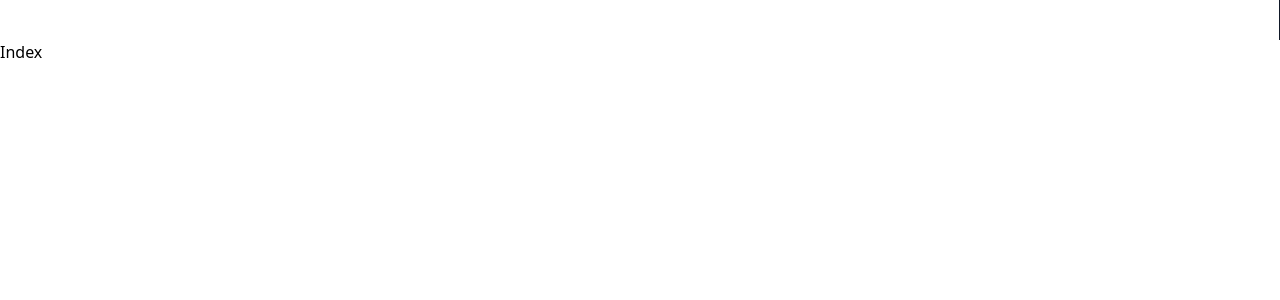
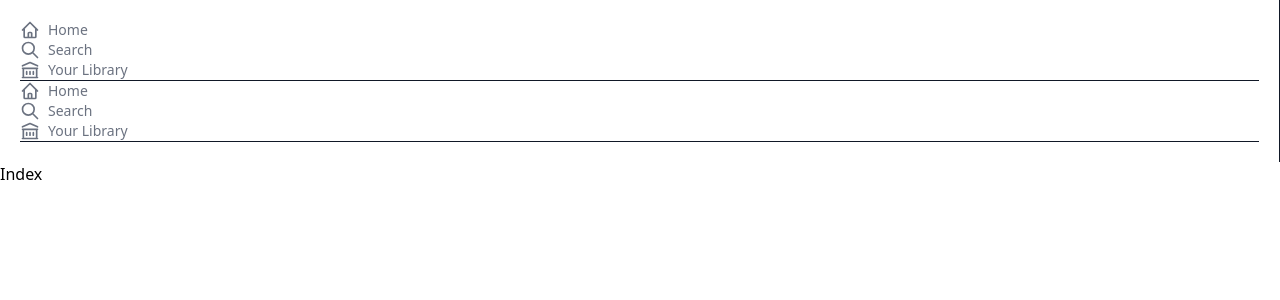
Before and after one commit to jensengbg-michele-carmagnani/spotify, a Next.js app: page / in a window 1280 px wide. Shown: the top 300 px of the page. Built offline with nearby package versions, Linux system fonts and the light colour scheme.

Commit message:
working on sidebar

```diff
--- a/components/Sidebar.js
+++ b/components/Sidebar.js
@@ -9,7 +9,32 @@
   return (
     <div className="text-gray-500 p-5 text-sm border-r border-gray-900">
       <div>
-
+      <button className="flex items-center space-x-2 hover:text-white">
+          <HomeIcon className="h-5 w-5" />
+          <p>Home</p>
+        </button>
+        <button className="flex items-center space-x-2 hover:text-white">
+          <SearchIcon className="h-5 w-5" />
+          <p>Search</p>
+        </button>
+        <button className="flex items-center space-x-2 hover:text-white">
+          <LibraryIcon className="h-5 w-5" />
+          <p>Your Library</p>
+        </button>
+        <hr className="border-t--[0.1px] border-gray-900"/>
+        <button className="flex items-center space-x-2 hover:text-white">
+          <HomeIcon className="h-5 w-5" />
+          <p>Home</p>
+        </button>
+        <button className="flex items-center space-x-2 hover:text-white">
+          <SearchIcon className="h-5 w-5" />
+          <p>Search</p>
+        </button>
+        <button className="flex items-center space-x-2 hover:text-white">
+          <LibraryIcon className="h-5 w-5" />
+          <p>Your Library</p>
+        </button>
+        <hr className="border-t--[0.1px] border-gray-900"/>
       </div>
     </div>
   );
```
